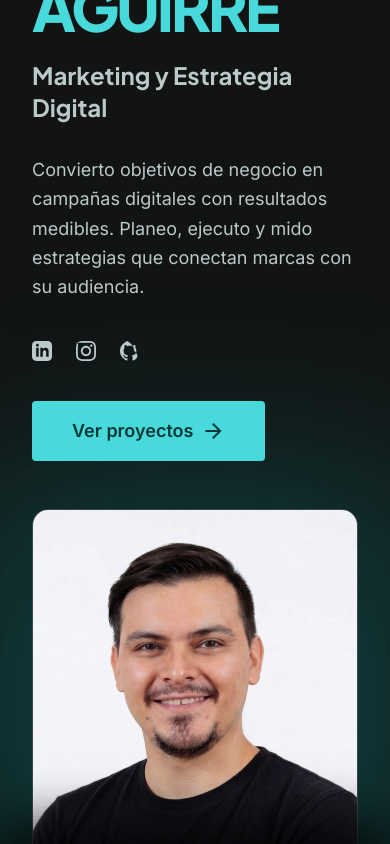
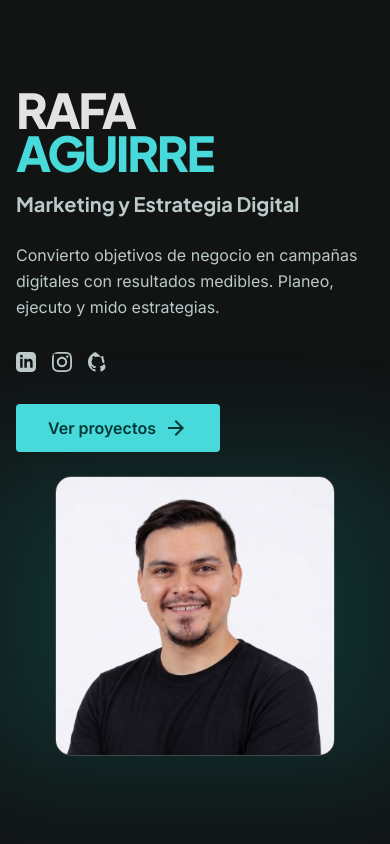
Before and after one commit to rafaelaguirre92-cmyk/portafolio, a React (Vite) app: page / in a window 390 px wide. Shown: the top 844 px of the page. Built offline with nearby package versions, Linux system fonts and the light colour scheme.

Commit message:
fix: responsive hero for mobile to prevent content cutting

```diff
--- a/src/App.tsx
+++ b/src/App.tsx
@@ -205,13 +205,13 @@ function App() {
 <div id="hero" className="absolute top-0 h-10 w-full pointer-events-none" />
 
 {/* Hero Container - Provides the scroll height */}
-<div ref={heroScrollRef} className="h-screen w-full relative z-0">
-  {/* Static fixed header background */}
-  <header className="fixed top-0 left-0 w-full h-screen flex items-center px-8 z-0">
+<div ref={heroScrollRef} className="md:h-screen h-[150vh] w-full relative z-0">
+  {/* Sticky/Fixed header background */}
+  <header className="sticky md:fixed top-0 left-0 w-full h-screen flex items-center px-4 md:px-8 z-0">
     {/* Animated content only */}
     <motion.div
       style={{ scale: contentScale, opacity: contentOpacity, filter: contentBlur }}
-      className="grid md:grid-cols-12 gap-12 items-center w-full max-w-7xl mx-auto"
+      className="grid md:grid-cols-12 gap-6 md:gap-12 items-center w-full max-w-7xl mx-auto"
     >
       <motion.div
         className="md:col-span-7 z-10"
@@ -220,7 +220,7 @@ function App() {
         transition={{ duration: 0.8, ease: "easeOut" }}
       >
         <motion.h1
-          className="font-headline text-6xl md:text-8xl font-extrabold tracking-tighter leading-[0.9] mb-6"
+          className="font-headline text-5xl md:text-8xl font-extrabold tracking-tighter leading-[0.9] mb-4 md:mb-6"
           initial={{ opacity: 0, y: 20 }}
           animate={{ opacity: 1, y: 0 }}
           transition={{ duration: 0.5, delay: 0.2 }}
@@ -228,7 +228,7 @@ function App() {
           RAFA <br/> <span className="text-primary">AGUIRRE</span>
         </motion.h1>
         <motion.p
-          className="font-headline text-2xl md:text-3xl font-bold text-on-surface-variant mb-8 max-w-xl"
+          className="font-headline text-xl md:text-3xl font-bold text-on-surface-variant mb-6 md:mb-8 max-w-xl"
           initial={{ opacity: 0, y: 20 }}
           animate={{ opacity: 1, y: 0 }}
           transition={{ duration: 0.5, delay: 0.3 }}
@@ -236,15 +236,15 @@ function App() {
           Marketing y Estrategia Digital
         </motion.p>
         <motion.p
-          className="text-lg text-on-surface-variant mb-10 max-w-lg leading-relaxed"
+          className="text-base md:text-lg text-on-surface-variant mb-8 md:mb-10 max-w-lg leading-relaxed"
           initial={{ opacity: 0, y: 20 }}
           animate={{ opacity: 1, y: 0 }}
           transition={{ duration: 0.5, delay: 0.4 }}
         >
-          Convierto objetivos de negocio en campañas digitales con resultados medibles. Planeo, ejecuto y mido estrategias que conectan marcas con su audiencia.
+          Convierto objetivos de negocio en campañas digitales con resultados medibles. Planeo, ejecuto y mido estrategias.
         </motion.p>
         <motion.div
-          className="flex gap-6 mb-10"
+          className="flex gap-4 md:gap-6 mb-8 md:mb-10"
           initial={{ opacity: 0 }}
           animate={{ opacity: 1 }}
           transition={{ duration: 0.5, delay: 0.6 }}
@@ -265,7 +265,7 @@ function App() {
           animate={{ opacity: 1, y: 0 }}
           transition={{ duration: 0.5, delay: 0.7 }}
         >
-          <a className="bg-primary hover:bg-primary-fixed-dim text-on-primary px-10 py-4 rounded-lg font-bold text-lg transition-all flex items-center gap-2 group" href="#work" onClick={(e) => handleScroll(e, 'work')}>
+          <a className="bg-primary hover:bg-primary-fixed-dim text-on-primary px-8 md:px-10 py-3 md:py-4 rounded-lg font-bold text-base md:text-lg transition-all flex items-center gap-2 group" href="#work" onClick={(e) => handleScroll(e, 'work')}>
             Ver proyectos
             <span className="material-symbols-outlined group-hover:translate-x-1 transition-transform">arrow_forward</span>
           </a>
@@ -277,10 +277,9 @@ function App() {
         animate={{ opacity: 1, scale: 1, x: 0 }}
         transition={{ duration: 1, ease: "easeOut", delay: 0.2 }}
       >
-        <div className="absolute -inset-x-32 -inset-y-4 bg-[#0FBDBD]/20 blur-[120px] rounded-full opacity-80 transition-opacity"></div>
-        <div className="absolute -inset-10 bg-[#0FBDBD]/10 blur-[80px] rounded-full opacity-100 transition-opacity"></div>
-        <div className="relative rounded-2xl overflow-hidden aspect-[4/5] bg-surface-container-low border border-outline-variant">
-          <img alt="Rafa Aguirre" className="w-full h-full object-cover transition-all duration-700" src="/my_photo.jpg"/>
+        <div className="absolute -inset-x-10 md:-inset-x-32 -inset-y-4 bg-[#0FBDBD]/20 blur-[60px] md:blur-[120px] rounded-full opacity-80"></div>
+        <div className="relative rounded-2xl overflow-hidden aspect-square md:aspect-[4/5] bg-surface-container-low border border-outline-variant max-w-[280px] md:max-w-none mx-auto">
+          <img alt="Rafa Aguirre" className="w-full h-full object-cover" src="/my_photo.jpg"/>
         </div>
       </motion.div>
     </motion.div>
```
